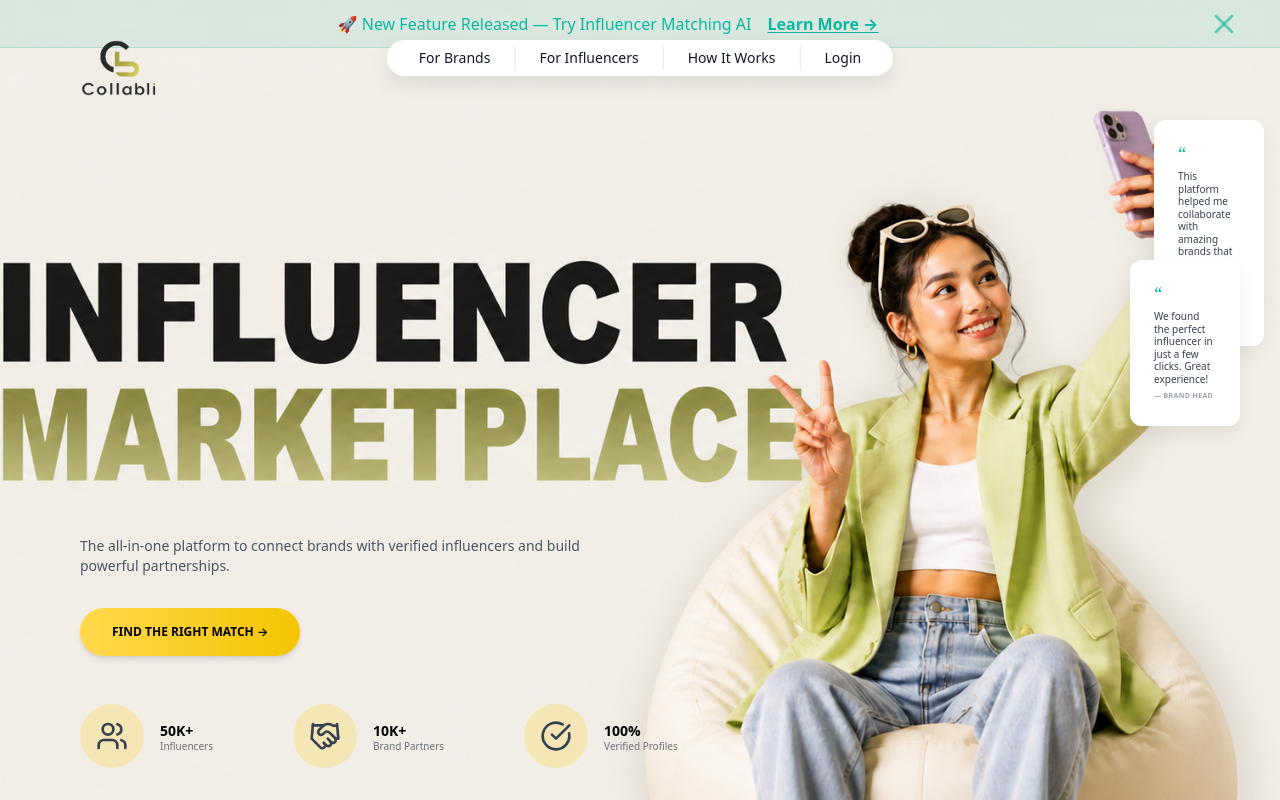
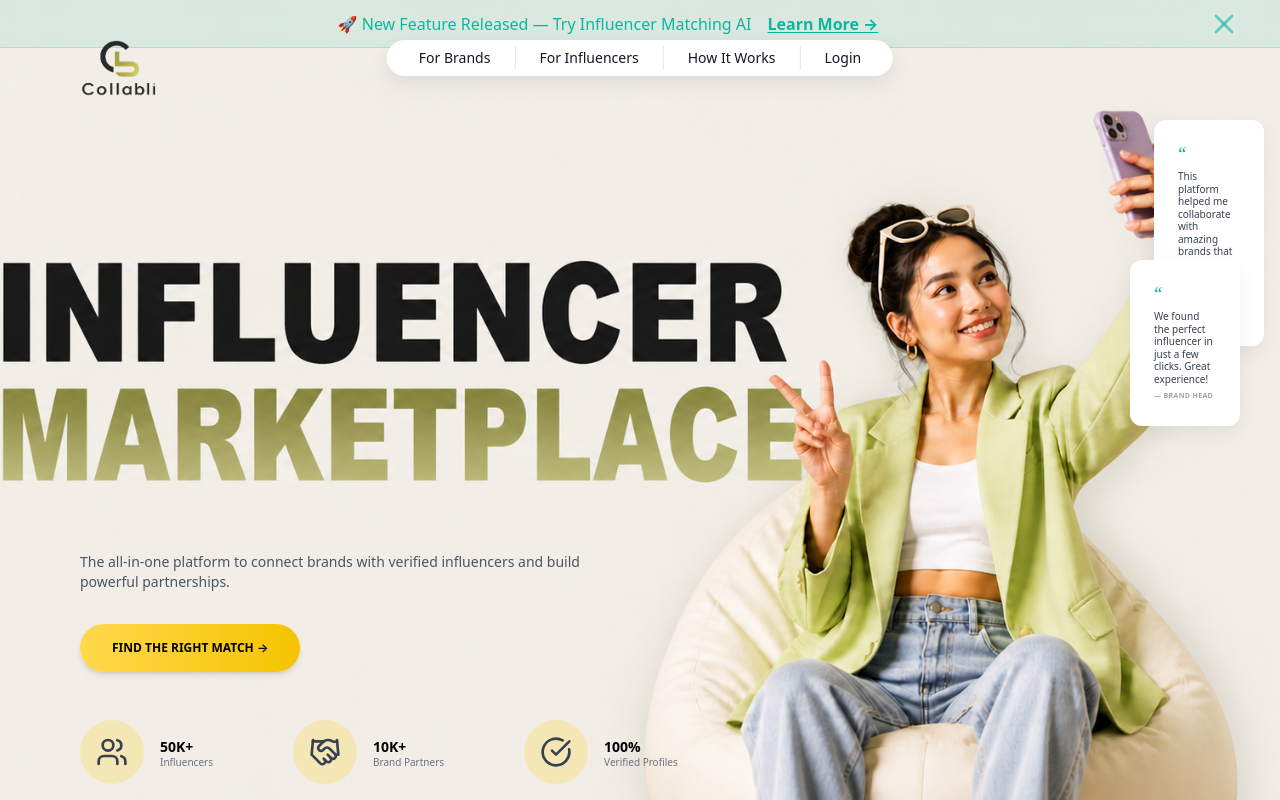
Before and after one commit to nevermature01-lgtm/collabli, a Next.js app: page / in a window 1280 px wide. Built offline with nearby package versions, Linux system fonts and the light colour scheme.

Commit message:
thoda sa neeche karo text ko  (_for element p_)

```diff
--- a/src/components/landing/HeroSection.tsx
+++ b/src/components/landing/HeroSection.tsx
@@ -14,7 +14,7 @@ export const HeroSection: React.FC<HeroSectionProps> = ({
   return (
     <section
       className={cn(
-        "relative w-full h-screen overflow-hidden bg-background flex items-end pb-2 md:pb-4",
+        "relative w-full h-screen overflow-hidden bg-background flex items-end pb-1 md:pb-2",
       )}
       style={{
         backgroundImage: `url('${imageSrc}')`,
```
